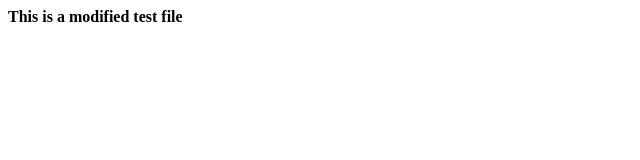
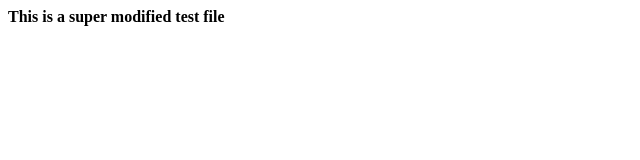
Before and after one commit to cschurgers/Test-project-01, a plain HTML site: page index.html in a window 1280 px wide. Shown: the full height of the page, 0-640 px from the left. Drawn offline with Linux system fonts and the light colour scheme.

Commit message:
added super

```diff
--- a/index.html
+++ b/index.html
@@ -1 +1 @@
-<b> This is a modified test file </b>
+<b> This is a super modified test file </b>
```
